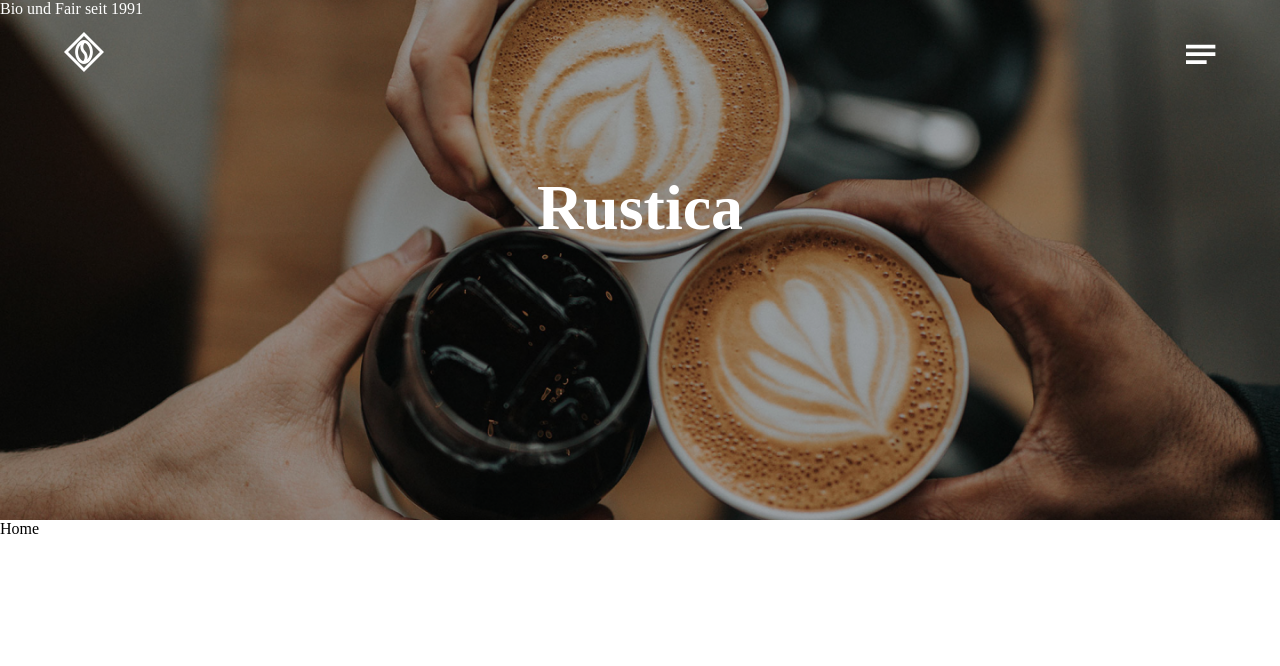
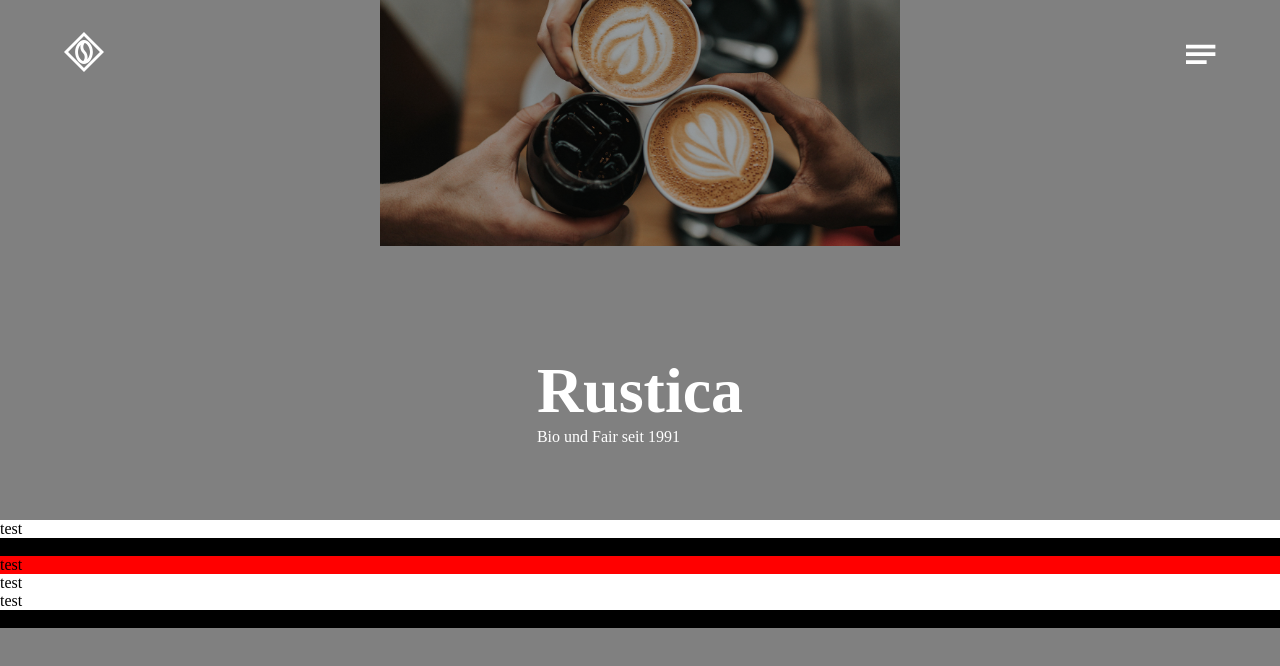
Before and after one commit to jonaphil/FEND_Coffeeroaster, a website built with Vite: page src/index.html in a window 1280 px wide. Built offline with nearby package versions, Linux system fonts and the light colour scheme.

Commit message:
started with storyboard

```diff
--- /dev/null
+++ b/src/components/footer.hbs
@@ -0,0 +1 @@
+<footer>Das ist der footer</footer>
--- a/src/css/base.css
+++ b/src/css/base.css
@@ -4,13 +4,26 @@
 }
 
 body {
-  background: white;
+  background: grey;
+}
+
+main {
+  width: 100%;
+  max-width: 1440px;
+
+  margin: 0 auto;
 }
 
 header {
   position: absolute;
   width: 100%;
 }
+
+footer {
+  background: black;
+}
+
+/*TODO: Define Text-element-styling */
 
 img {
   max-width: 100%;
--- a/src/css/components/hero.css
+++ b/src/css/components/hero.css
@@ -1,13 +1,13 @@
 .hero {
-  position: relative;
+  position: static;
   top: 0;
-  background: url("/images/FEND-Coffee-latte-art-3-376px.png") no-repeat top/100%;
+  background: url("/images/FEND-Coffee-latte-art-3-376px.png") no-repeat top/75vh;
   height: 75vh;
   color: white;
 
   /*Desktop*/
   @media (min-width: 992px) {
-    background: url("/images/FEND-Coffee-latte-art-3-1440px.png") no-repeat top/100%;
+    background: url("/images/FEND-Coffee-latte-art-3-1440px.png") no-repeat top/65vh;
     height: 65vh;
   }
 
@@ -15,7 +15,7 @@
 
 .hero-title {
   position: absolute;
-  top: 40%;
+  top: 50%;
   right: 50%;
   transform: translate(50%, -50%);
   z-index: 10;
--- /dev/null
+++ b/src/css/components/start-page.css
@@ -0,0 +1,24 @@
+.home {
+    position: relative;
+    margin: 0 0;
+}
+
+.about {
+    background: white;
+}
+
+.entdecke {
+    background: black;
+}
+
+.origin {
+    background: red;
+}
+
+.steckt-drin {
+    background: white;
+}
+
+.map {
+    background: white;
+}
--- a/src/css/main.css
+++ b/src/css/main.css
@@ -2,3 +2,5 @@
 @import "base.css";
 @import "components/hero.css";
 @import "components/header.css";
+@import "components/footer.css";
+@import "components/start-page.css";
--- a/src/index.html
+++ b/src/index.html
@@ -2,6 +2,7 @@
 <html lang="en">
 
 <head>
+  <!--TODO check and understand head-section-->
   <meta charset="UTF-8" />
   <meta name="viewport" content="width=device-width, initial-scale=1.0" />
   <title>FEND Coffee Roastery</title>
@@ -15,11 +16,20 @@
   <main>
     <!--TODO: Create a workingboard/storyboard with the important elements-->
     <div class="hero">
-      <h1 class="hero-title">Rustica</h1>
-      <p>Bio und Fair seit 1991</p> <!--FIXME: positioning on the site-->
+      <div class="hero-title">
+        <h1>Rustica</h1>
+        <p>Bio und Fair seit 1991</p> <!--FIXME: positioning on the site-->
+      </div>
     </div>
-    <div>Home</div>
+    <div class="home">
+      <div class="about">test</div>
+      <div class="entdecke">test</div>
+      <div class="origin">test</div>
+      <div class="steckt-drin">test</div>
+      <div class="map">test</div>
+    </div>
   </main>
+  {{> footer}}
   <script src="/js/index.js" type="module"></script>
 </body>
 
```
Also changed, not shown: src/css/components/footer.css (added).
